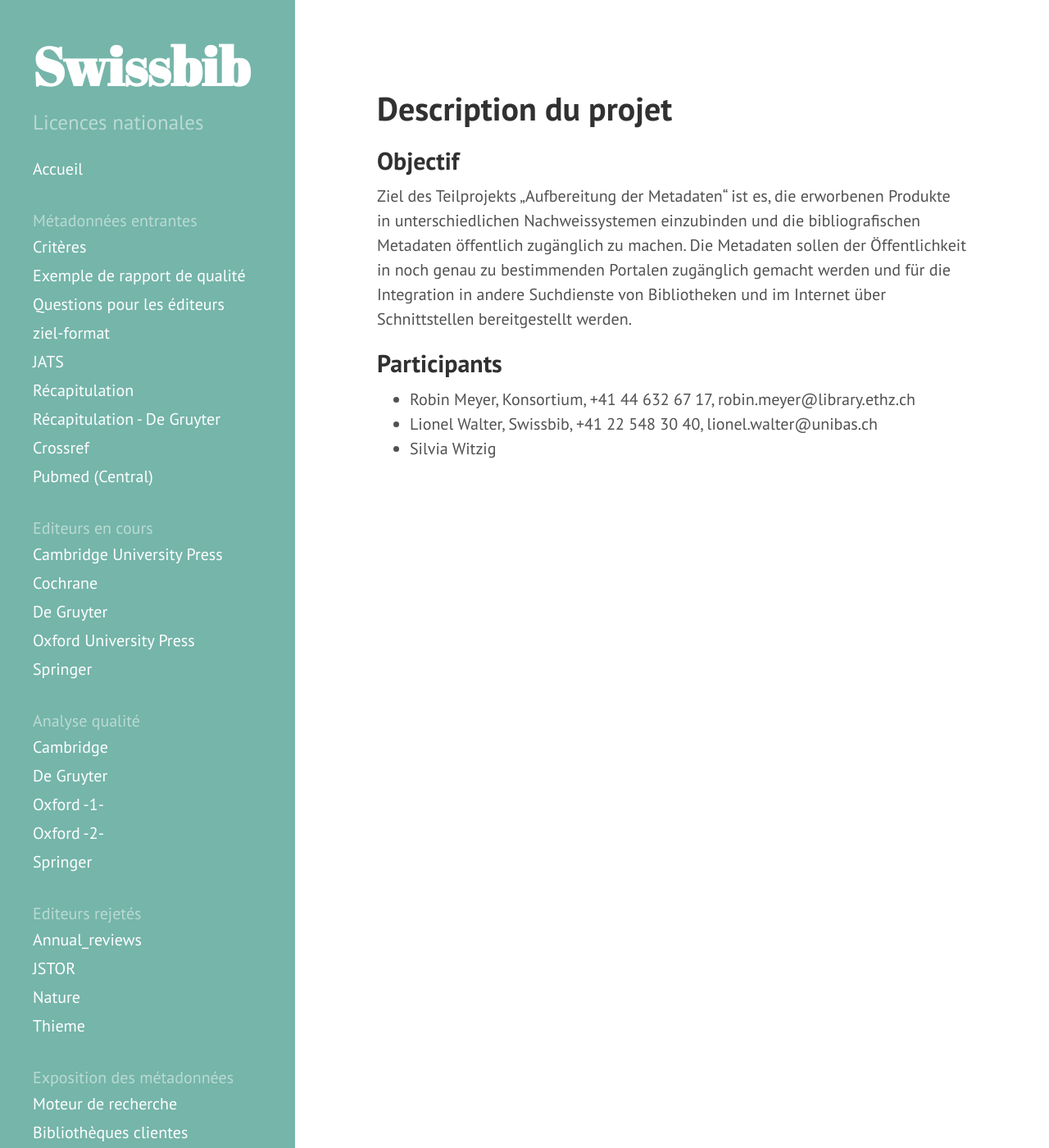
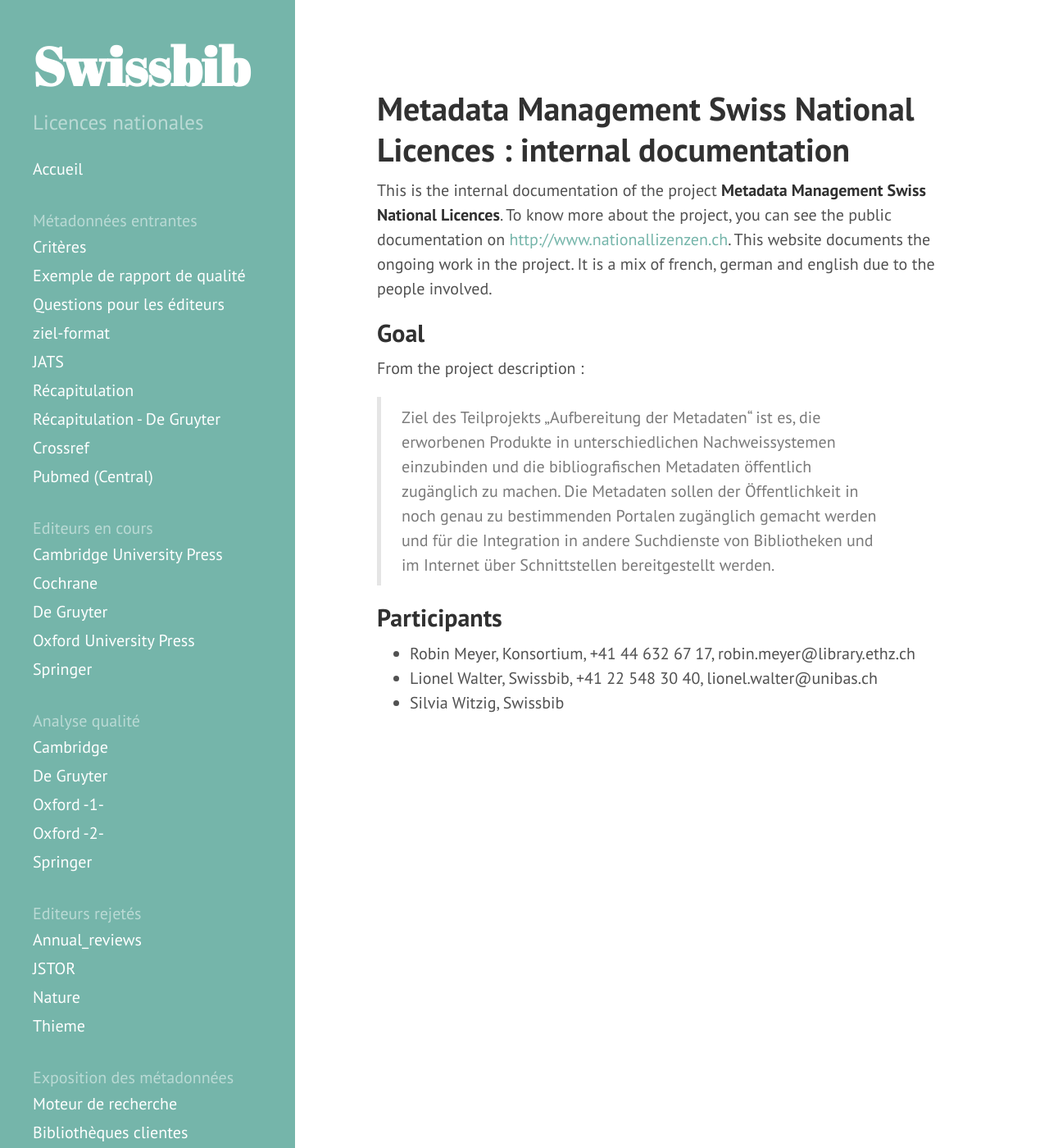
Before and after one commit to swissbib/metadataNationalLicencesDocumentation, a Jekyll site: the page built from index.md, in a window 1280 px wide and 1400 px high. Shown: the whole window at 82% size. Built offline with Jekyll 4.4.1, drawn with Linux system fonts in a browser that asks for light colours.

Commit message:
update welcome page with an introduction

```diff
--- a/index.md
+++ b/index.md
@@ -3,18 +3,18 @@ layout: default
 title: Home
 ---
 
-# Description du projet
+# Metadata Management Swiss National Licences : internal documentation
 
-## Objectif
+This is the internal documentation of the project **Metadata Management Swiss National Licences**. To know more about the project, you can see the public documentation on <http://www.nationallizenzen.ch>. This website documents the ongoing work in the project. It is a mix of french, german and english due to the people involved.
 
-Ziel des Teilprojekts „Aufbereitung der Metadaten“ ist es, die erworbenen Produkte in unterschiedlichen
-Nachweissystemen einzubinden und die bibliografischen Metadaten öffentlich zugänglich zu machen. Die
-Metadaten sollen der Öffentlichkeit in noch genau zu bestimmenden Portalen zugänglich gemacht werden
-und für die Integration in andere Suchdienste von Bibliotheken und im Internet über Schnittstellen
-bereitgestellt werden.
+## Goal
+
+From the project description :
+
+> Ziel des Teilprojekts „Aufbereitung der Metadaten“ ist es, die erworbenen Produkte in unterschiedlichen Nachweissystemen einzubinden und die bibliografischen Metadaten öffentlich zugänglich zu machen. Die Metadaten sollen der Öffentlichkeit in noch genau zu bestimmenden Portalen zugänglich gemacht werden und für die Integration in andere Suchdienste von Bibliotheken und im Internet über Schnittstellen bereitgestellt werden.
 
 ## Participants
 
  * Robin Meyer, Konsortium, +41 44 632 67 17, robin.meyer@library.ethz.ch
  * Lionel Walter, Swissbib, +41 22 548 30 40, lionel.walter@unibas.ch
- * Silvia Witzig
+ * Silvia Witzig, Swissbib
```
